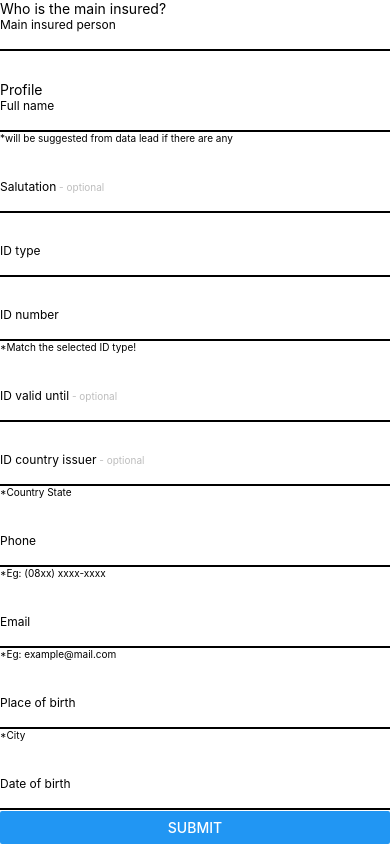
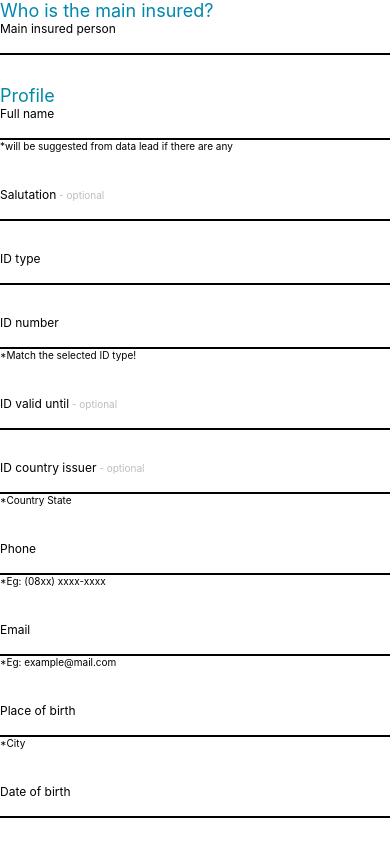
Before and after one commit to muhamad-rizki/rn-dynamic-formik, a React Native app: screen / in a window 390 px wide. Built offline with nearby package versions, Linux system fonts and the light colour scheme.

Commit message:
add header, footer, and additional flatlist props

```diff
--- a/src/module/QDynamicForm.js
+++ b/src/module/QDynamicForm.js
@@ -1,6 +1,7 @@
 import React, { Component } from 'react';
 import {
   FlatList,
+  FlatListProps,
   View,
   Button,
   Text,
@@ -9,10 +10,16 @@ import { Formik } from 'formik';
 import * as Yup from 'yup';
 import withDynamicForm from './withDynamicForm';
 
+export type FormHeaderProps = ({});
+export type FormFooterProps = ({});
+
 export type QDynamicFormProps = ({
   schema: string,
   type: 'wizard' | 'single-form',
   storageKey: string,
+  header: (props: FormHeaderProps) => React.Component,
+  footer: (props: FormFooterProps) => React.Component,
+  formProps: FlatListProps,
 });
 
 const formPaths = (schema, initialValues, suffix) => {
@@ -134,8 +141,9 @@ class QDynamicFormComponent extends Component<QDynamicFormProps> {
     this.initialize();
   }
 
-  componentWillReceiveProps = (props) => {
-    this.initialize(props);
+  shouldComponentUpdate = (nextProps) => {
+    this.initialize(nextProps);
+    return false;
   }
 
   initialize = (props) => {
@@ -166,26 +174,16 @@ class QDynamicFormComponent extends Component<QDynamicFormProps> {
     const _component = deepFind(this.currentSchema, `properties.${p.split('.').join('.properties.')}`);
     const _parentComponent = deepFind(this.currentSchema, `properties.${p.split('.').slice(0, p.split('.').length - 1).join('.properties.')}`);
     const isContainer = !!_component.properties;
-    const template = _component.customTemplate && templates[_component.customTemplate]
-      ? templates[_component.customTemplate]
-      : templates.TextInput;
+    let template = isContainer ? templates.DefaultContainer : templates.TextInput;
+
+    if (_component.customTemplate && templates[_component.customTemplate]) {
+      template = templates[_component.customTemplate];
+    }
 
     if (
       (_component.config && _component.config.isHidden)
       || (_parentComponent && _parentComponent.config && _parentComponent.config.isHidden)
     ) return null;
-
-    if (isContainer) {
-      return (
-        <View
-          key={p}
-          style={{ flex: 1 }}
-          onLayout={(e) => { this.itemHeights[index] = e.nativeEvent.layout.height; }}
-        >
-          <Text>{_component.title}</Text>
-        </View>
-      );
-    }
 
     const error = deepFind(this.errors, p);
 
@@ -212,7 +210,10 @@ class QDynamicFormComponent extends Component<QDynamicFormProps> {
             value: deepFind(this.values, p),
             error,
             hasError: !!error,
-            config: !_component.config ? {} : _component.config,
+            config: {
+              ..._component.config,
+              accessibilityLabel: p.toLowerCase().replace(/(\.)/g, '_'),
+            },
           })
         }
       </View>
@@ -229,6 +230,56 @@ class QDynamicFormComponent extends Component<QDynamicFormProps> {
     return sum;
   }
 
+  renderHeaderForm = () => {
+    const { header } = this.props;
+    return (
+      <View style={{ flex: 1 }}>
+        {(header && header(this.props)) || undefined}
+      </View>
+    );
+  }
+
+  renderFooterForm = () => {
+    const { footer } = this.props;
+    return (
+      <View style={{ flex: 1 }}>
+        {
+          (footer && footer(this.props)) || (
+            <Button
+              disabled={this.isValidating}
+              onPress={this.onFormSubmit}
+              title="Submit"
+            />
+          )
+        }
+      </View>
+    );
+  }
+
+  formFieldKeyExtractor = item => item;
+
+  setRefView = (v) => { this.container = v; }
+
+  onFormSubmit = () => {
+    this.validateForm()
+      .then((_errors) => {
+        if (Object.keys(_errors).length === 0) {
+          return this.handleSubmit();
+        }
+        let scrollTo;
+        this.initialPaths.forEach((item, index) => {
+          const error = typeof deepFind(_errors, item) === 'string';
+          if (error && !scrollTo) {
+            scrollTo = index;
+          }
+        });
+        return this.container.scrollToOffset({
+          animated: true,
+          offset: this.itemHeights.slice(0, scrollTo).reduce((a, b) => a + b, 0),
+        });
+      });
+  }
+
   renderForm = ({
     values,
     setFieldValue,
@@ -236,44 +287,33 @@ class QDynamicFormComponent extends Component<QDynamicFormProps> {
     handleSubmit,
     validateForm,
     setFieldError,
+    isValidating,
   }) => {
     this.errors = errors;
     this.values = values;
     this.setFieldValue = setFieldValue;
     this.setFieldError = setFieldError;
+    this.validateForm = validateForm;
+    this.handleSubmit = handleSubmit;
+    this.isValidating = isValidating;
 
     if (!this.currentSchema || Object.keys(this.currentSchema).length === 0) return null;
+
+    const { formProps } = this.props;
 
     return (
       <View style={{ flex: 1, }}>
         <FlatList
+          {...formProps}
+          removeClippedSubviews
           data={this.initialPaths}
           renderItem={this.renderFormField}
           extraData={{ error: this.errors, values: this.values }}
-          keyExtractor={item => item}
-          ref={(v) => { this.container = v; }}
-        />
-        <Button
-          onPress={() => {
-            validateForm()
-              .then((_errors) => {
-                if (Object.keys(_errors).length === 0) {
-                  return handleSubmit();
-                }
-                let scrollTo;
-                this.initialPaths.forEach((item, index) => {
-                  const error = typeof deepFind(_errors, item) === 'string';
-                  if (error && !scrollTo) {
-                    scrollTo = index;
-                  }
-                });
-                return this.container.scrollToOffset({
-                  animated: true,
-                  offset: this.itemHeights.slice(0, scrollTo).reduce((a, b) => a + b, 0),
-                });
-              });
-          }}
-          title="Submit"
+          keyExtractor={this.formFieldKeyExtractor}
+          nestedScrollEnabled
+          ListHeaderComponent={this.renderHeaderForm}
+          ListFooterComponent={this.renderFooterForm}
+          ref={this.setRefView}
         />
       </View>
     );
```
